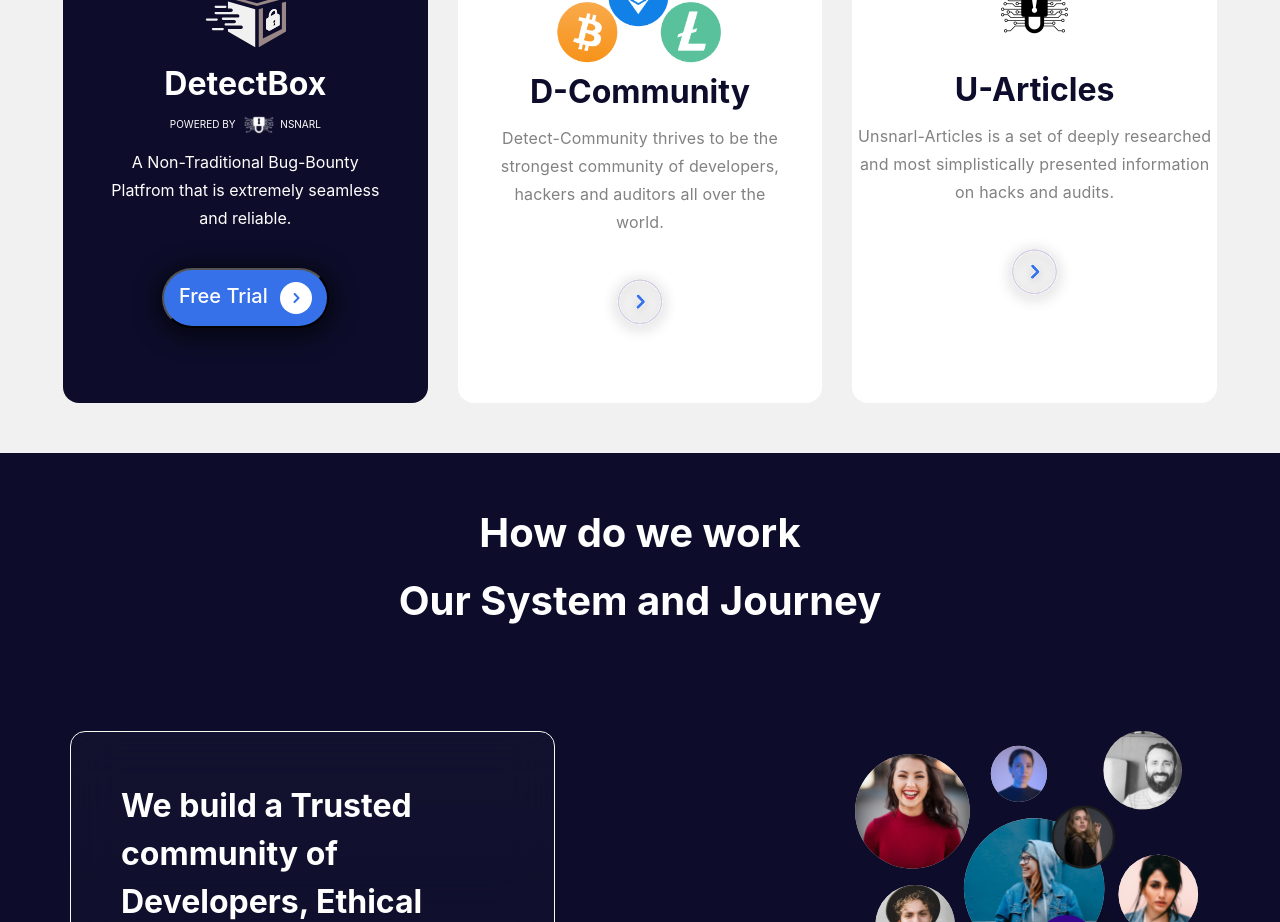
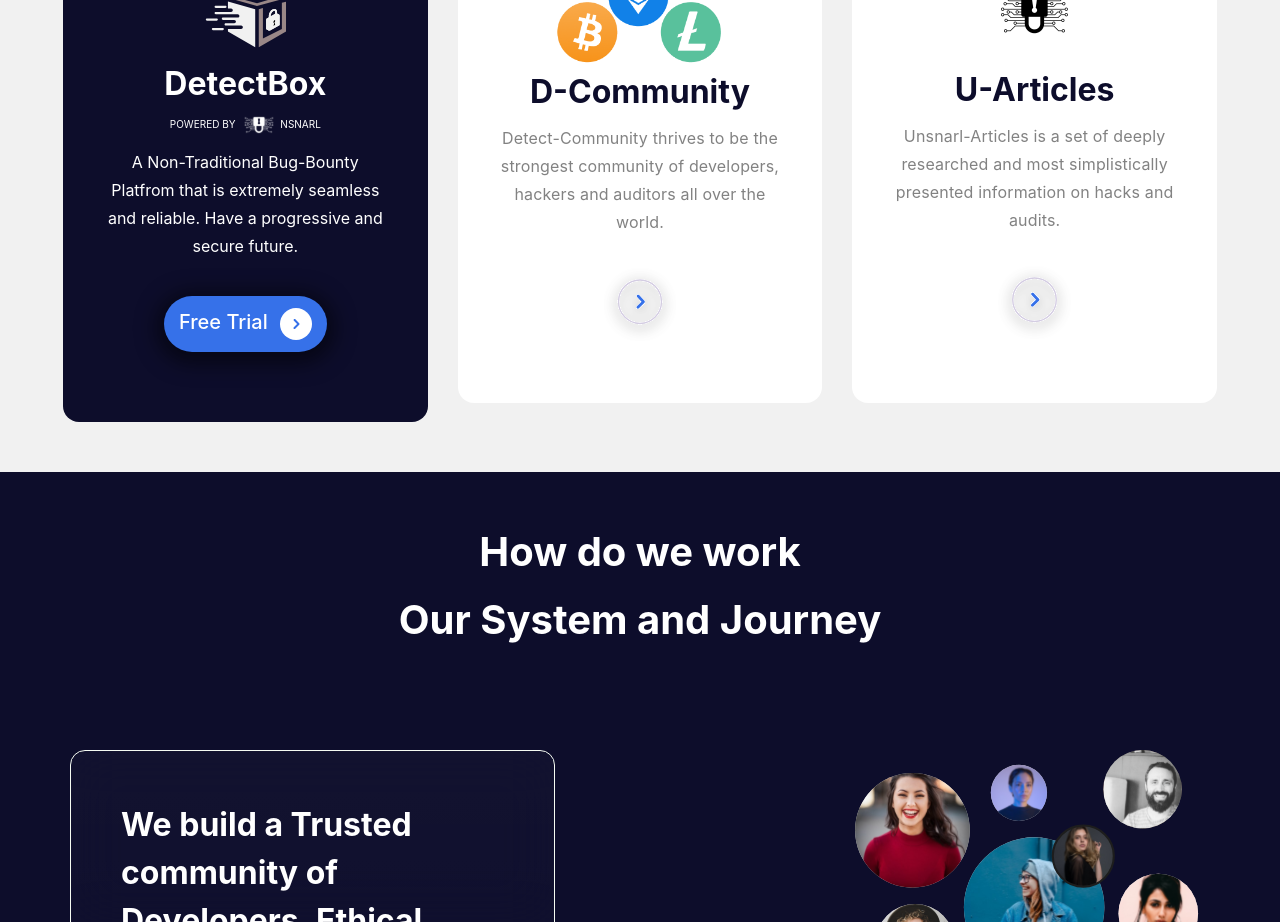
Before and after one commit to UNSNARL/Landing_Page, a Next.js app: page / in a window 1280 px wide. Shown: the part 3120-4042 px from the top of the page. Built offline with nearby package versions, Linux system fonts and the light colour scheme.

Commit message:
fixes4.0

```diff
--- a/components/Detail.js
+++ b/components/Detail.js
@@ -30,7 +30,7 @@
                 <h1 className={styles.head}>DetectBox</h1>
                 <p className={styles.para}>POWERED BY <img class={styles.img2} src='Unsnarl_WEB.svg' />NSNARL</p>
                 <p className={styles.para1}>
-                A Non-Traditional Bug-Bounty Platfrom that is extremely seamless and reliable.
+                A Non-Traditional Bug-Bounty Platfrom that is extremely seamless and reliable. Have a progressive and secure future.
                 </p>
 
                 <button class={styles.trial}>
--- a/styles/Detail.module.css
+++ b/styles/Detail.module.css
@@ -151,6 +151,7 @@
 justify-content: center;
 align-items: center;
 text-align: center;
+border: none;
 }
 
 .trialtext{
@@ -197,7 +198,7 @@
 text-align: center;
 letter-spacing: 0.01em;
 color: #828282;
-padding: 0px 2vw 0px vw;
+padding: 0px 2vw 0px 2vw;
 }
 
 .para3{
```
